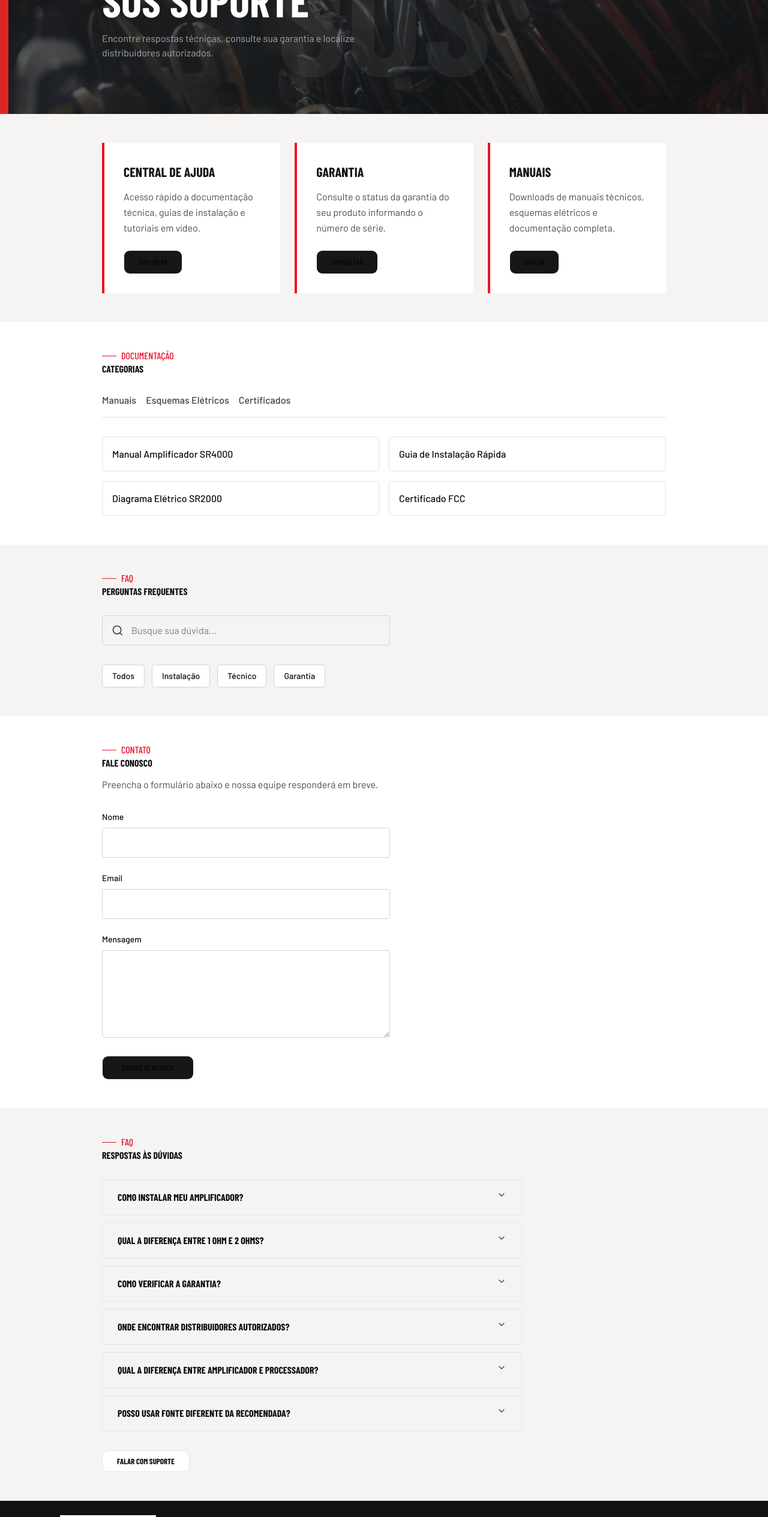
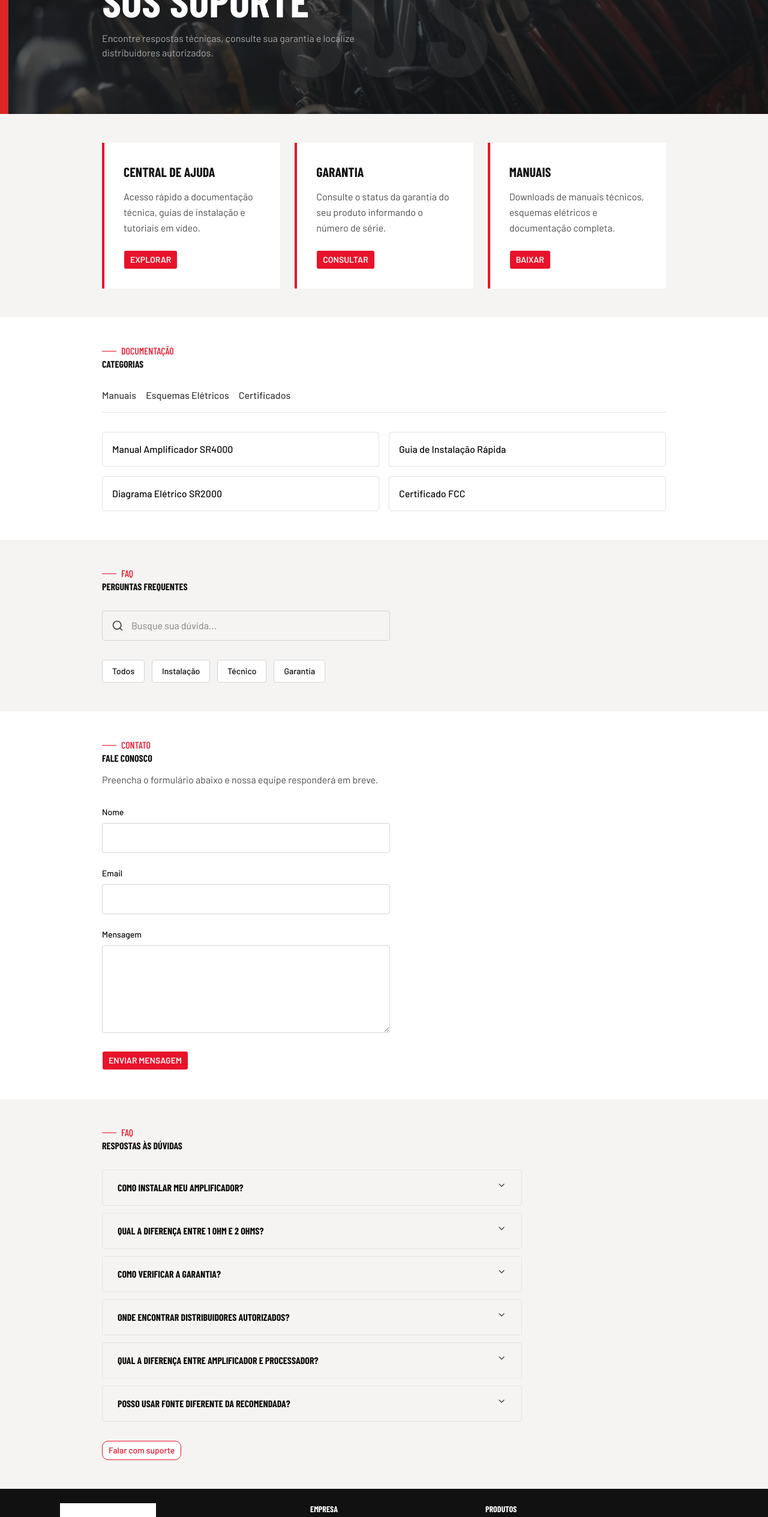
Before and after one commit to PlazaCC/stetsom-front, a Next.js app: page /suporte in a window 1280 px wide. Shown: the part 234-2763 px from the top of the page at 60% size. Built offline with nearby package versions, Linux system fonts and the light colour scheme; a web font is replaced by a local one.

Commit message:
feat: update button components for consistency and styling on support page

```diff
--- a/src/app/(site)/suporte/page.tsx
+++ b/src/app/(site)/suporte/page.tsx
@@ -44,7 +44,7 @@
                   {card.title}
                 </h3>
                 <p className='text-base text-text-subtle leading-relaxed flex-1 mb-6'>{card.description}</p>
-                <Button className='self-start font-sans-condensed font-black text-button-md uppercase h-10 px-6'>
+                <Button variant='brand' className='self-start'>
                   {card.cta}
                 </Button>
               </div>
@@ -149,7 +149,7 @@
                 className='w-full px-4 py-3 border border-zinc-300 rounded focus:outline-none focus:ring-2 focus:ring-brand'
               />
             </div>
-            <Button className='font-sans-condensed font-black text-button-md uppercase h-10 px-8'>
+            <Button variant='brand'>
               Enviar Mensagem
             </Button>
           </form>
@@ -171,7 +171,7 @@
                 </AccordionItem>
               ))}
             </Accordion>
-            <Button variant='outline' className='mt-8 h-9 px-6 font-sans-condensed font-black text-button-md uppercase'>
+            <Button variant='outline' className='mt-8 border-brand text-brand hover:bg-brand hover:text-white'>
               {supportPayload.faq.supportButtonLabel}
             </Button>
           </div>
```
